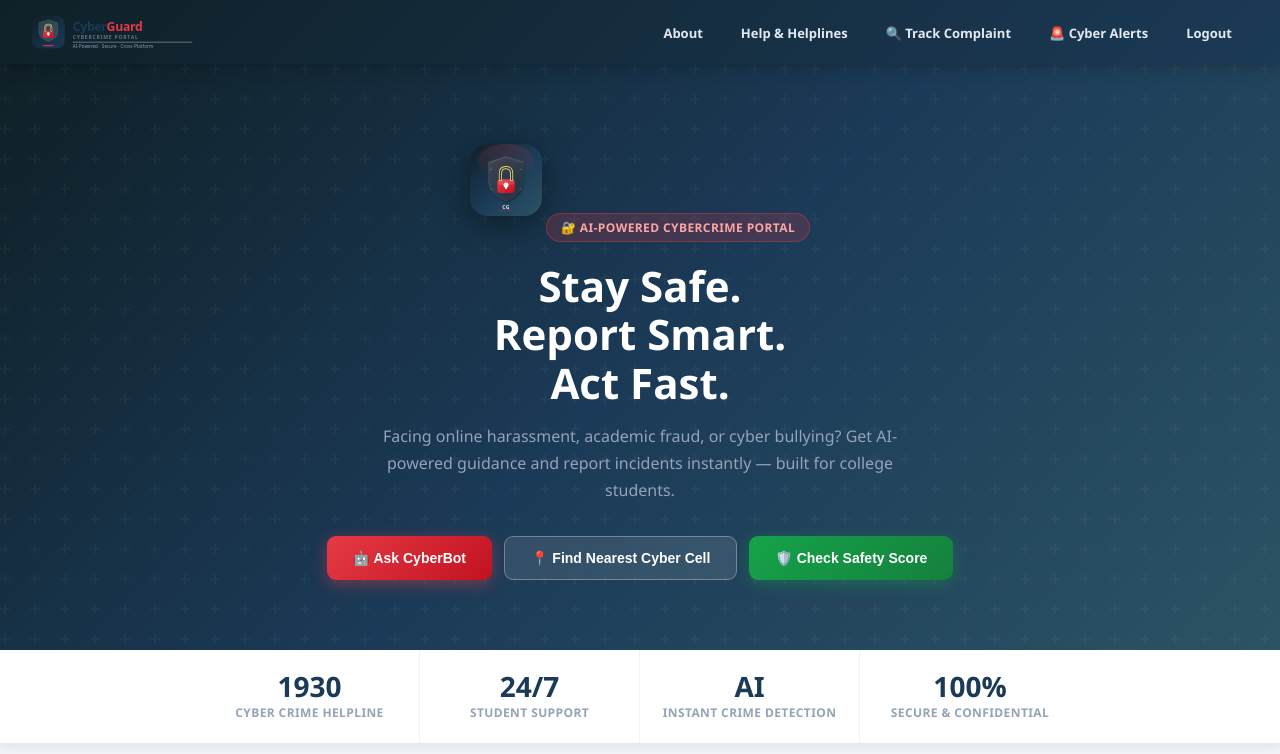
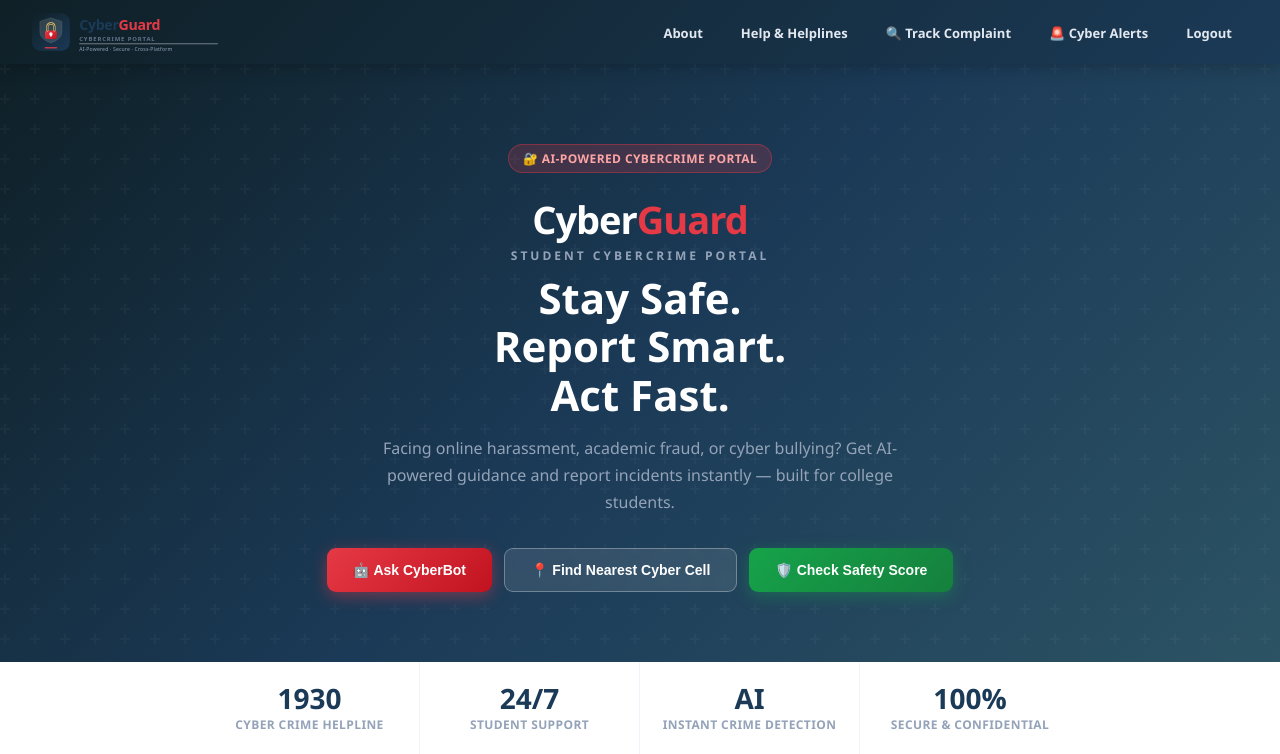
Before and after one commit to js3431078-bit/cyberguard, a Flask app: page /home in a window 1280 px wide. Shown: the top 754 px of the page. Run offline with Flask 3, Linux system fonts and the light colour scheme; the visitor is signed in with stand-in values (Sample User, id 1).

Commit message:
removed center logo, bigger navbar logo, portal name in hero

```diff
--- a/static/style.css
+++ b/static/style.css
@@ -18,17 +18,17 @@ body.dark{
 /* ── UNIFIED NAVBAR ── */
 .navbar{
   background:linear-gradient(135deg,#0f2027,#1b3a57);
-  color:#fff;padding:0 32px;height:62px;
+  color:#fff;padding:0 32px;height:68px;
   display:flex;justify-content:space-between;align-items:center;
   box-shadow:0 2px 14px rgba(0,0,0,.25);
   position:sticky;top:0;z-index:200;
 }
 .navbar h1,.navbar h2{font-size:17px;font-weight:800;color:#ffd166;display:flex;align-items:center;gap:8px;}
-.navbar-logo{height:38px;width:auto;display:block;}
+.navbar-logo{height:44px;width:auto;display:block;}
 .navbar-logo-wrap{display:flex;align-items:center;}
 /* Responsive logo scaling */
-@media(max-width:768px){.navbar-logo{height:30px;}}
-@media(max-width:480px){.navbar-logo{height:26px;}}
+@media(max-width:768px){.navbar-logo{height:34px;}}
+@media(max-width:480px){.navbar-logo{height:28px;}}
 .navbar ul{display:flex;gap:6px;list-style:none;align-items:center;}
 .navbar ul li a,.navbar a{
   color:#e2e8f0;text-decoration:none;font-size:13px;font-weight:600;
--- a/templates/home.html
+++ b/templates/home.html
@@ -234,9 +234,11 @@ footer strong{color:#ffd166;}
 
 <!-- Hero -->
 <section id="home" class="hero">
-  <img src="{{ url_for('static', filename='app-icon.svg') }}" alt="CyberGuard"
-       style="width:72px;height:72px;border-radius:18px;margin-bottom:16px;box-shadow:0 8px 32px rgba(0,0,0,.4);position:relative;">
   <div class="hero-badge">🔐 AI-Powered Cybercrime Portal</div>
+  <div style="margin-bottom:10px;position:relative;">
+    <span style="font-size:38px;font-weight:900;color:#fff;letter-spacing:-1px;">Cyber</span><span style="font-size:38px;font-weight:900;color:#e63946;letter-spacing:-1px;">Guard</span>
+    <span style="display:block;font-size:12px;font-weight:600;color:#94a3b8;letter-spacing:3px;text-transform:uppercase;margin-top:2px;">Student Cybercrime Portal</span>
+  </div>
   <h1>Stay Safe.<br>Report Smart.<br>Act Fast.</h1>
   <p>Facing online harassment, academic fraud, or cyber bullying? Get AI-powered guidance and report incidents instantly — built for college students.</p>
   <div class="hero-btns">
```
